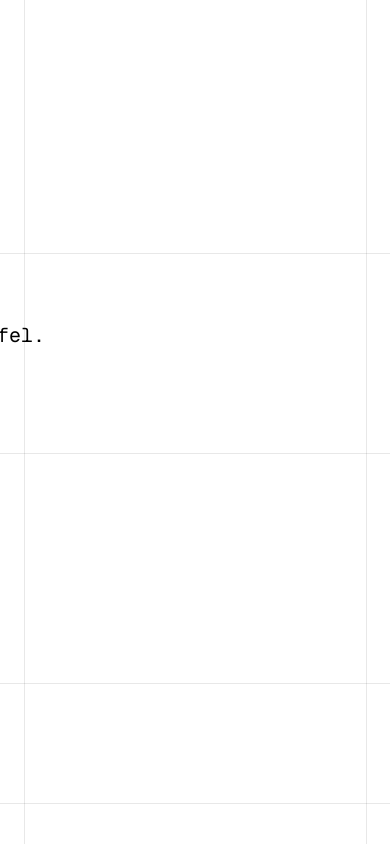
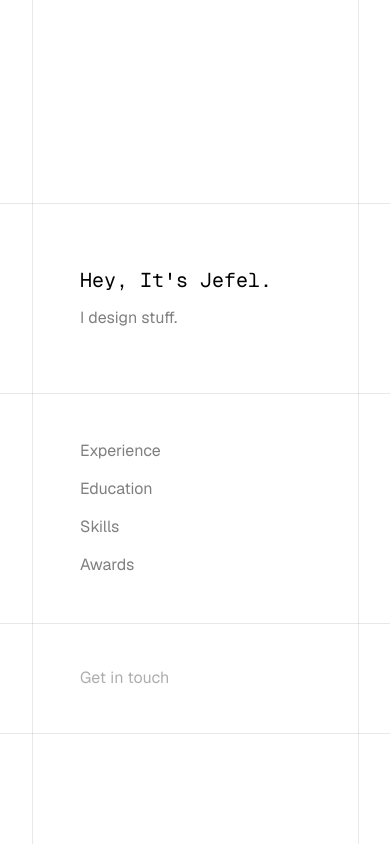
Before and after one commit to jefel-design/jefel-espanola, a React (Vite) app: page / in a window 390 px wide. Built offline with nearby package versions, Linux system fonts and the light colour scheme.

Commit message:
Adjusted mobile padding

```diff
--- a/src/index.css
+++ b/src/index.css
@@ -265,15 +265,31 @@ body {
 }
 
 @media (max-width: 640px) {
+  .figma-home {
+    min-height: 100svh;
+    overflow: hidden;
+  }
+
+  .figma-vline-left {
+    left: 32px;
+  }
+
+  .figma-vline-right {
+    left: calc(100% - 32px);
+  }
+
   .figma-home-content {
-    top: 30vh;
-    left: 0;
+    position: absolute;
+    top: 24svh;
+    left: 50%;
+    transform: translateX(-50%);
     width: 100%;
-    padding-inline: 48px;
+    max-width: none;
+    padding-inline: 56px;
   }
 
   .figma-home-intro {
-    height: 200px;
+    height: 190px;
   }
 
   .figma-home-nav {
@@ -286,25 +302,130 @@ body {
   }
 
   .figma-home-contact {
-    min-height: 120px;
+    min-height: 110px;
     font-family: var(--font-body);
     font-size: 16px;
   }
 
   .figma-hline-intro {
-    top: 30vh;
+    top: 24svh;
   }
 
   .figma-hline-nav {
-    top: calc(30vh + 200px);
+    top: calc(24svh + 190px);
   }
 
   .figma-hline-contact {
-    top: calc(30vh + 430px);
+    top: calc(24svh + 420px);
   }
 
   .figma-hline-end {
-    top: calc(30vh + 550px);
+    top: calc(24svh + 530px);
+  }
+}
+
+@media (max-width: 640px) {
+  .figma-home-content {
+    position: absolute;
+    top: 24svh;
+    left: 50%;
+    transform: translateX(-50%);
+    width: 100%;
+    max-width: 64rem;
+  }
+
+  .figma-home-intro,
+  .figma-home-nav,
+  .figma-home-contact {
+    padding-left: 48px;
+    padding-right: 48px;
+  }
+
+  .figma-home-intro {
+    height: 190px;
+  }
+
+  .figma-home-nav {
+    min-height: 230px;
+    display: flex;
+    flex-direction: column;
+    align-items: flex-start;
+    justify-content: center;
+    gap: 22px;
+  }
+
+  .figma-home-contact {
+    min-height: 110px;
+    font-family: var(--font-body);
+    font-size: 16px;
+  }
+
+  .figma-hline-intro {
+    top: 24svh;
+  }
+
+  .figma-hline-nav {
+    top: calc(24svh + 190px);
+  }
+
+  .figma-hline-contact {
+    top: calc(24svh + 420px);
+  }
+
+  .figma-hline-end {
+    top: calc(24svh + 530px);
+  }
+}
+
+@media (max-width: 640px) {
+  .figma-home {
+    min-height: 100svh;
+    overflow: hidden;
+  }
+
+  .figma-home-content {
+    position: absolute;
+    top: 24svh;
+    left: 50%;
+    transform: translateX(-50%);
+    width: 100%;
+    max-width: 64rem;
+    padding-inline: 2rem;
+  }
+
+  .figma-home-intro {
+    height: 190px;
+  }
+
+  .figma-home-nav {
+    min-height: 230px;
+    display: flex;
+    flex-direction: column;
+    align-items: flex-start;
+    justify-content: center;
+    gap: 22px;
+  }
+
+  .figma-home-contact {
+    min-height: 110px;
+    font-family: var(--font-body);
+    font-size: 16px;
+  }
+
+  .figma-hline-intro {
+    top: 24svh;
+  }
+
+  .figma-hline-nav {
+    top: calc(24svh + 190px);
+  }
+
+  .figma-hline-contact {
+    top: calc(24svh + 420px);
+  }
+
+  .figma-hline-end {
+    top: calc(24svh + 530px);
   }
 }
 
```
